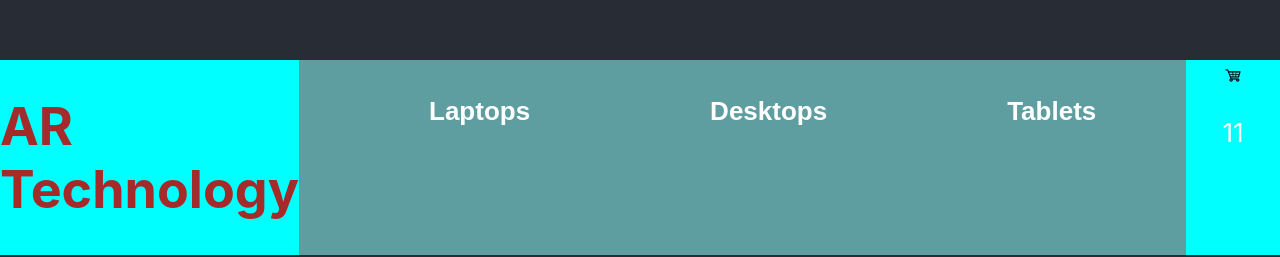
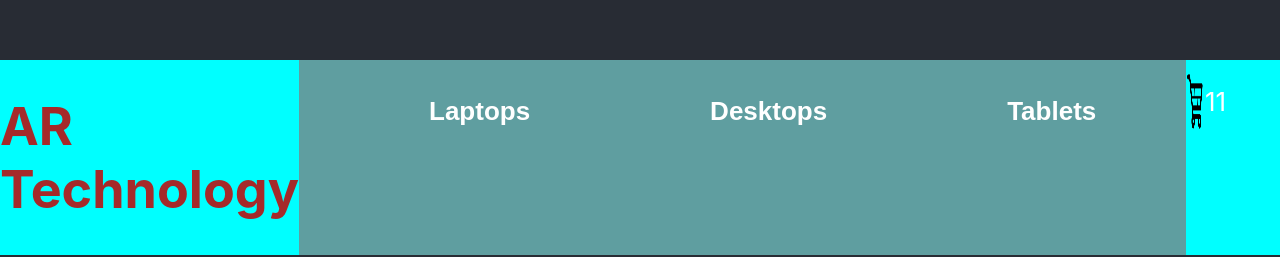
Before and after one commit to aleresk/Carrito, a React (Create React App) app in the folder carrito/: page / in a window 1280 px wide. Shown: the part 156-413 px from the top of the page. Built offline with nearby package versions, Linux system fonts and the light colour scheme.

Commit message:
carrio version 1

```diff
--- a/carrito/src/App.css
+++ b/carrito/src/App.css
@@ -85,4 +85,7 @@ li{
 .cartWidget{
   width: 30%;
 }
+.carro{
+  display: flex;
+}
 /*ESTA ES LA PARTE QUE AGREGO YO PARA MI PROYECTO*/
--- a/carrito/src/components/CartWidget.jsx
+++ b/carrito/src/components/CartWidget.jsx
@@ -1,7 +1,7 @@
 import cartLogo from './../logo_cart.png';
 const CartWidget = ({cant}) => {
     return (
-    <div>
+    <div className='carro'>
         <img src={cartLogo} className="cartLogo" alt='AR Technology' title='AR Technology'/>
         <p>{cant}</p>
     </div>
```
